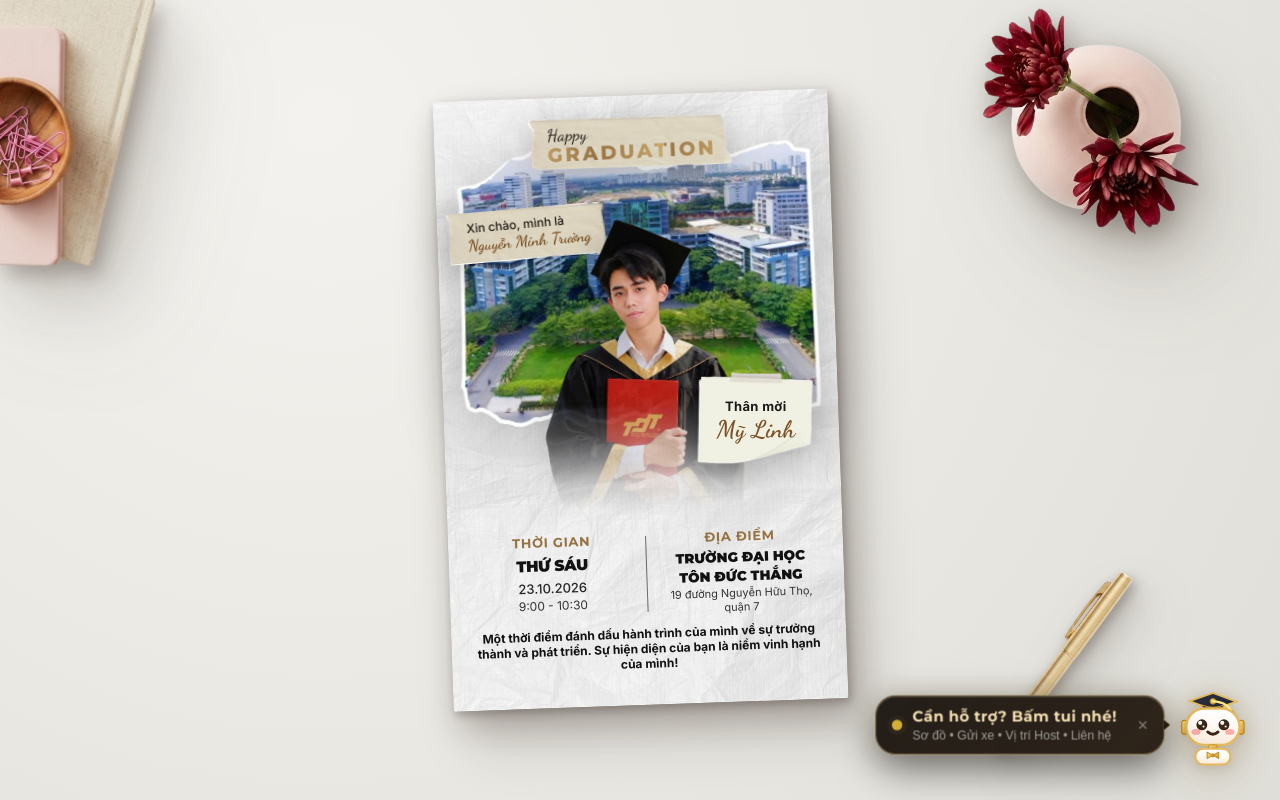
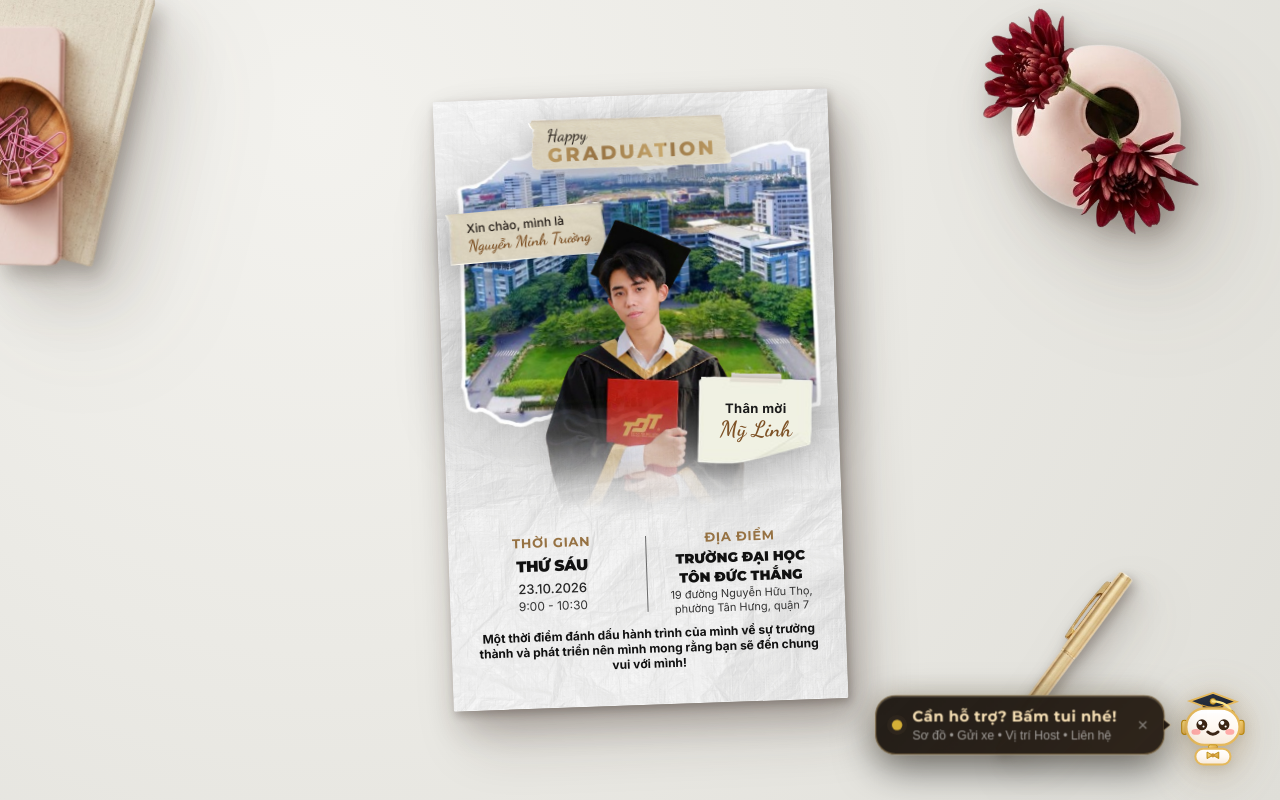
Before and after one commit to EmperIT/graduation-invitation-truong, a Next.js app: page / in a window 1280 px wide. Built offline with nearby package versions, Linux system fonts and the light colour scheme.

Commit message:
update icon

```diff
--- a/components/NewInvitationLayout.tsx
+++ b/components/NewInvitationLayout.tsx
@@ -46,8 +46,8 @@
   date = "23.10.2026",
   time = "9:00 - 10:30",
   venueName = "TRƯỜNG ĐẠI HỌC TÔN ĐỨC THẮNG",
-  venueAddressLine1 = "19 đường Nguyễn Hữu Thọ, quận 7",
-  footerNote = "Một thời điểm đánh dấu hành trình của mình về sự trưởng thành và phát triển. Sự hiện diện của bạn là niềm vinh hạnh của mình!",
+  venueAddressLine1 = "19 đường Nguyễn Hữu Thọ, phường Tân Hưng, quận 7",
+  footerNote = "Một thời điểm đánh dấu hành trình của mình về sự trưởng thành và phát triển nên mình mong rằng bạn sẽ đến chung vui với mình!",
   bgCampusImage = "/anhtdtu.png",
   graduateImage = "/anhtotnghiep.png",
   paperStrip1 = "/piece_paper1.png",
@@ -239,7 +239,7 @@
               <span className="relative z-10 text-[#1a1a1a] text-[13px] min-[480px]:text-[12px] sm:text-[13px] font-bold tracking-wide select-none">
                 Thân mời
               </span>
-              <span className="relative z-10 text-[#7d5125] text-[25px] min-[480px]:text-[21px] sm:text-[24px] font-dancing font-bold leading-tight -mt-0.5 px-1 whitespace-nowrap">
+              <span className="relative z-10 text-[#7d5125] text-[22px] min-[480px]:text-[18px] sm:text-[22px] font-dancing font-bold leading-tight -mt-0.5 px-1 whitespace-nowrap">
                 {dearName}
               </span>
             </motion.div>
```
